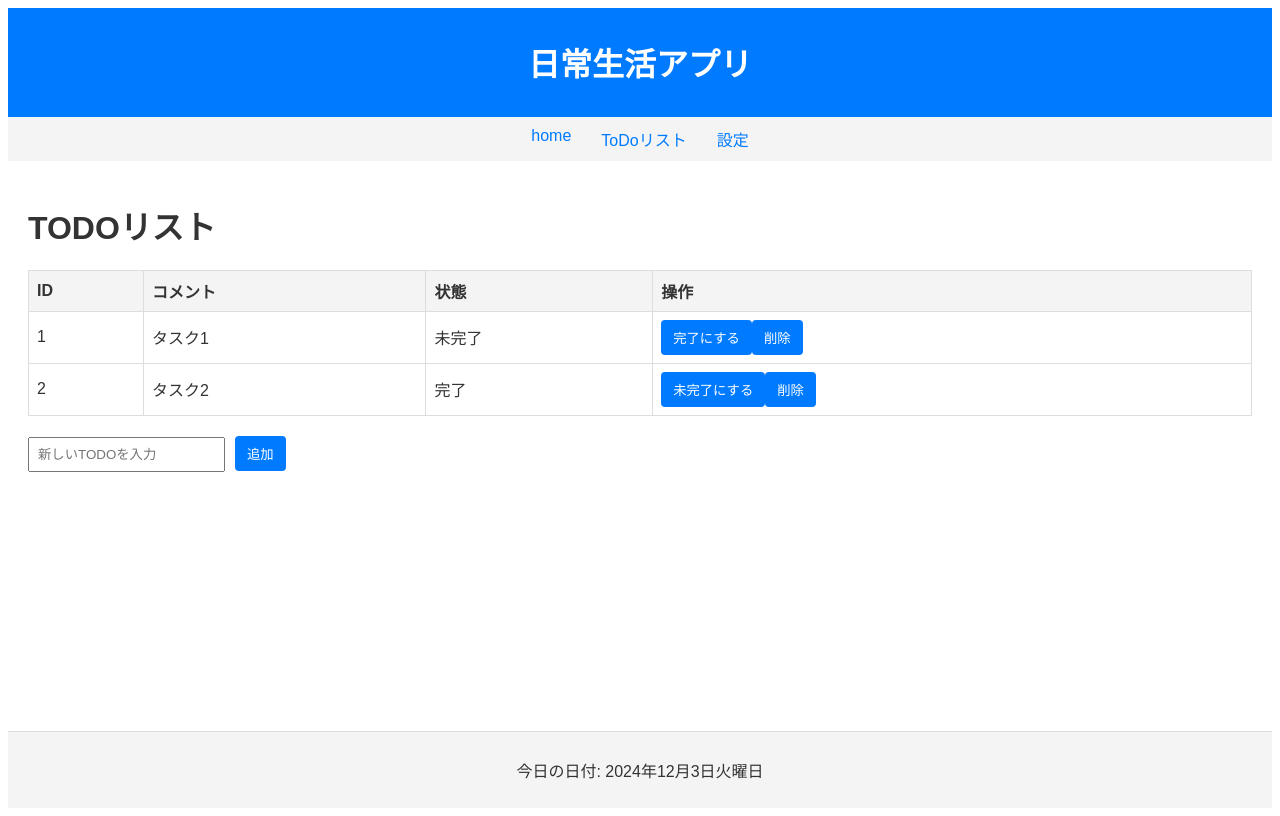
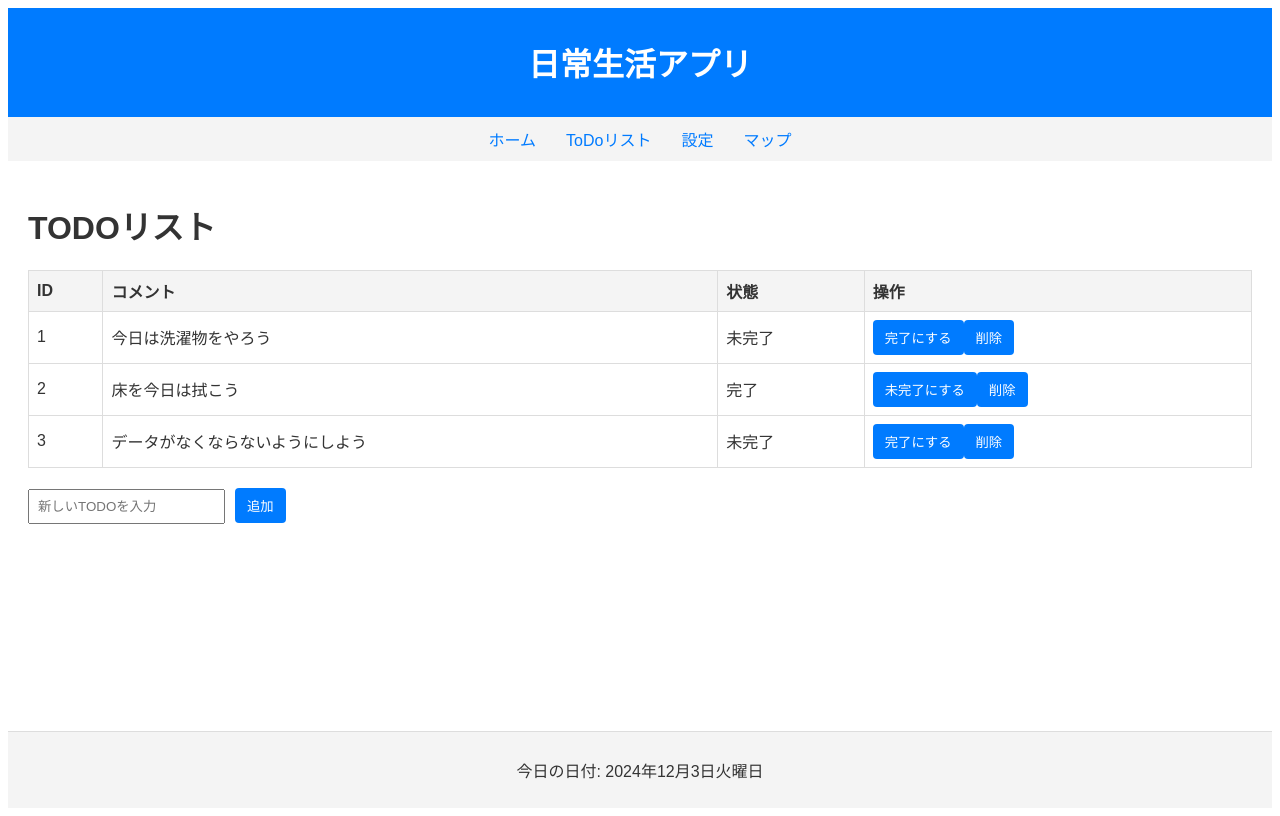
Before and after one commit to takuhara-alt/hackathon, a Vue app: page /todo in a window 1280 px wide. Built offline with nearby package versions, Linux system fonts and the light colour scheme.

Commit message:
ページ追加

```diff
--- a/src/App.vue
+++ b/src/App.vue
@@ -8,10 +8,10 @@
     <!-- ナビゲーション -->
     <nav class="app-nav">
       <ul>
-        <li><router-link to="/Home">home</router-link></li>
+        <li><router-link to="/Home">ホーム</router-link></li>
         <li><router-link to="/todo">ToDoリスト</router-link></li>
         <li><router-link to="/settings">設定</router-link></li>
-
+        <li><router-link to="/Progress">マップ</router-link></li>
       </ul>
     </nav>
 
--- a/src/router/index.js
+++ b/src/router/index.js
@@ -2,7 +2,7 @@ import { createRouter, createWebHistory } from 'vue-router';
 import Home from '../views/Home.vue';
 import Settings from '../views/SettingsPage.vue';
 import TodoList from '../views/TodoList.vue';  // 追加: ToDoListコンポーネントをインポート
-
+import Progress from '@/views/Progress.vue';
 const routes = [
     {
         path: '/',
@@ -10,9 +10,15 @@ const routes = [
         component: Home,
     },
     {
+        path:'/Progress',
+        name:'Progress',
+        component:Progress,
+
+    },
+    {
         path: '/todo',
         name: 'todolist',
-        component: TodoList, // 修正: ToDoList がインポートされていることを確認
+        component: TodoList,
     },
     {
         path: '/settings',
--- a/src/views/TodoList.vue
+++ b/src/views/TodoList.vue
@@ -1,5 +1,6 @@
 <template>
   <div class="todo">
+
     <h1>TODOリスト</h1>
     <table>
       <thead>
@@ -36,8 +37,9 @@ import { ref } from 'vue';
 
 // データ定義
 const todos = ref([
-  { comment: 'タスク1', completed: false },
-  { comment: 'タスク2', completed: true },
+  { comment: '今日は洗濯物をやろう', completed: false },
+  { comment: '床を今日は拭こう', completed: true },
+  { comment:'データがなくならないようにしよう',completed: false },
 ]);
 
 const newTodo = ref('');
--- /dev/null
+++ b/src/views/progress.vue
@@ -0,0 +1,9 @@
+<template>
+  <div class="Progress">
+  </div>
+</template>
+<script>
+export default {
+  name: 'ProgressView', // 複数単語にする
+};
+</script>
```
